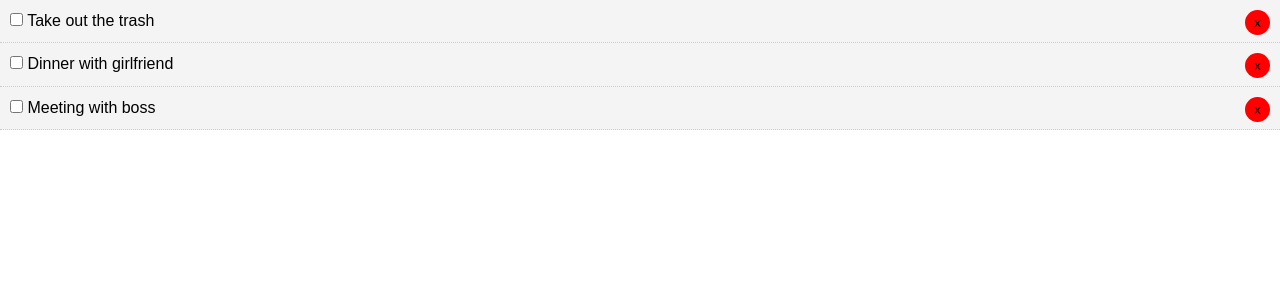
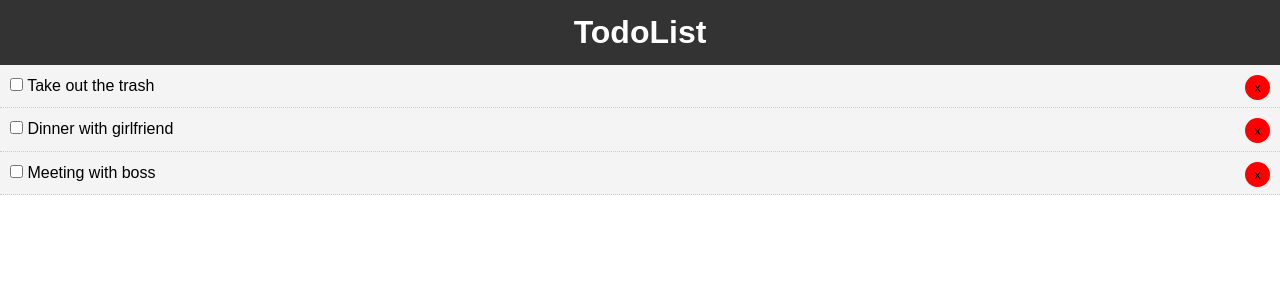
Before and after one commit to Musyimi97/to-do-react, a React (Create React App) app: page / in a window 1280 px wide. Shown: the top 300 px of the page. Built offline with nearby package versions, Linux system fonts and the light colour scheme.

Commit message:
created new component AppTodo

```diff
--- a/src/App.js
+++ b/src/App.js
@@ -1,6 +1,7 @@
 import React, { Component } from 'react';
 import Todos from './components/Todos';
 import './App.css';
+import Header from './components/layout/Header'
 
 class App extends Component {
   state = {
@@ -35,12 +36,13 @@
   }
 // Delete Todo
 delTodo = (id) =>{
-  console.log(id)
+  this.setState({ todos: [...this.state.todos.filter(todo => todo.id !== id )] });
 }
 
 render() {
   return (
     <div className="App">
+    <Header />
       <header className="App-header">
       <Todos todos={this.state.todos} markComplete={this.markComplete} delTodo={this.delTodo}/>
       </header>
--- /dev/null
+++ b/src/components/layout/Header.js
@@ -0,0 +1,17 @@
+import React from 'react'
+
+export default function Header() {
+    return (
+       <header style={headerStyle}>
+           <h1>
+               TodoList
+           </h1>
+       </header>
+    )
+}
+const headerStyle = {
+    background: '#333',
+    color:'#fff',
+    textAlign:'center',
+    padding:'10px',
+}
```
Also changed, not shown: src/components/AddTodo.js (added).
